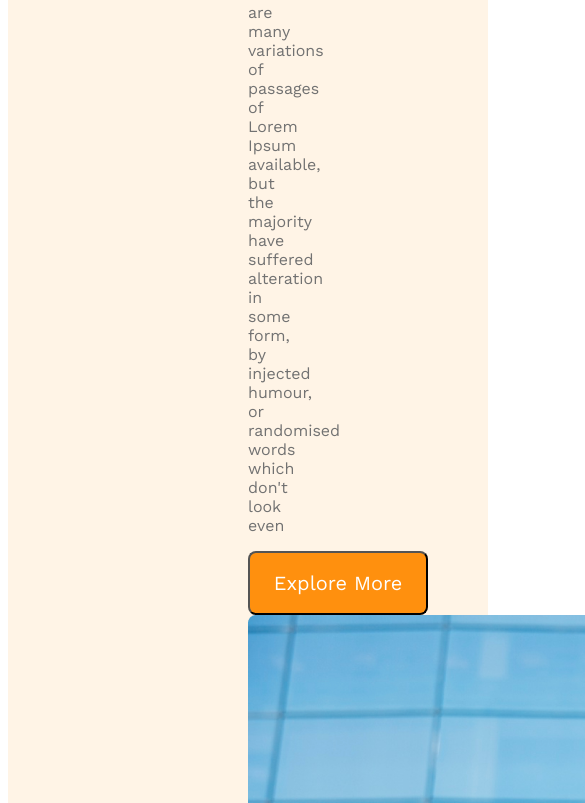
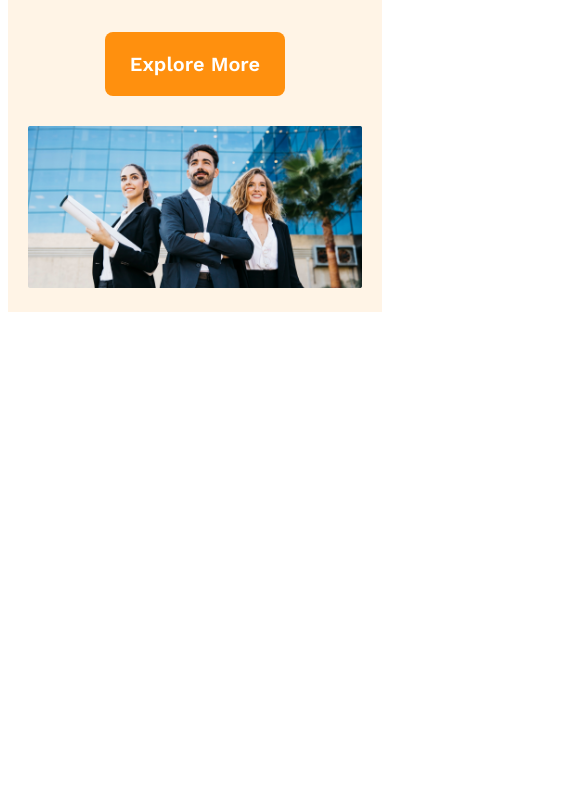
Before and after one commit to masudulalam/g3-architects-website, a plain HTML site: page index.html in a window 390 px wide. Shown: the part 750-1553 px from the top of the page, 585 px wide, since content can reach past the window. After the commit the page ends 1070 px from the top, so only its background shows below. Drawn offline with nearby package versions, Linux system fonts and the light colour scheme.

Commit message:
finised the hheader section with responsive with mobile and medium devices

```diff
--- a/index.html
+++ b/index.html
@@ -26,7 +26,7 @@
                     There are many variations of passages of Lorem Ipsum available, but the majority have suffered alteration in some form, by injected humour, or randomised words which don't look even
                 </p>
 
-                <button class="btn-primary">Explore More</button>
+                <button class="btn-primary explore-btn">Explore More</button>
             </div>
 
             <div class="banner-image-content">
--- a/styles/architects.css
+++ b/styles/architects.css
@@ -12,9 +12,12 @@
     border-radius: 8px;
     background-color: #FF900E;
     color: #FFF;
-    font-size: 1.25em;
+    font-size: 1.25rem;
+    font-weight: 600;
     width: 180px;
     height: 64px;
+    cursor: pointer;
+    border: 0;
 }
 
 /* header styles */
@@ -50,6 +53,9 @@ ul li a {
     color: #424242;
     font-size: 1rem;
 }
+.explore-btn{
+    margin: 30px 0;
+}
 
 /* banner styles */
 .banner-text-content {
@@ -67,3 +73,30 @@ ul li a {
 .banner-description {
     color: #727272;
 }
+
+.banner-image-content img{
+    width: 100%;
+}
+
+/* Responsive media queries */
+/* mobile devices */
+@media screen and (max-width: 576px) {
+    header{
+        padding: 20px;
+    }
+
+    nav{
+        flex-direction: column;
+    }
+}
+
+/* medium or tablet devices */
+@media screen and (min-width: 577px) and (max-width: 960px) {
+    header{
+        padding: 20px;
+    }
+    nav{
+        flex-direction: column;
+    }
+
+}
```
